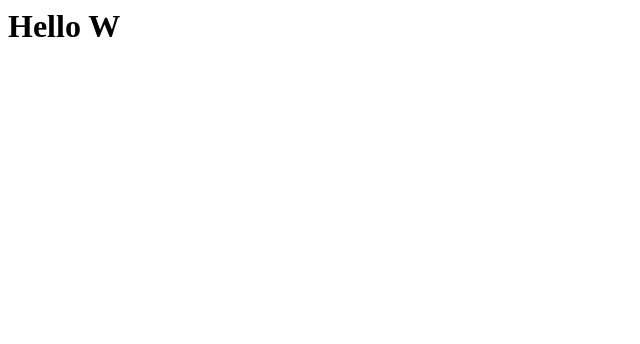
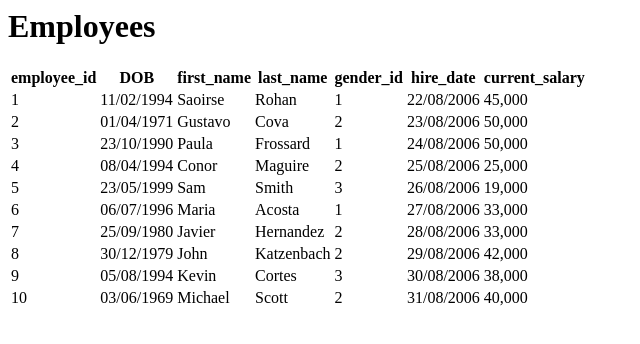
Before and after one commit to Sandraixchel/webdev_ca1, a plain HTML site: page EmployeesTable.html in a window 1280 px wide. Shown: the whole page, without its empty margins (0-640 px from the left). Drawn offline with Linux system fonts and the light colour scheme.

Commit message:
Employees Table Structure

```diff
--- a/EmployeesTable.html
+++ b/EmployeesTable.html
@@ -1,7 +1,113 @@
 <html>
+    <head>
+        <title>Employees Table</title>
+    </head>
     <body>
-        <h1>Hello W</h1>
-
-        <p></p>
+        <h1>Employees</h1>
+       <table>
+       <thead>
+        <tr>
+            <th> employee_id </th>
+            <th> DOB </th>
+            <th> first_name </th>
+            <th>last_name</th>
+            <th>gender_id</th>
+            <th>hire_date</th>
+            <th>current_salary</th>
+        </tr>
+    </thead>
+    <tbody>
+        <tr>
+            <td>1</td>
+            <td>11/02/1994</td>
+            <td>Saoirse </td>
+            <td>Rohan</td>
+            <td>1</td>
+            <td>22/08/2006</td>
+            <td>45,000 </td>
+        </tr>
+        <tr>
+            <td>2</td>
+            <td>01/04/1971</td>
+            <td>Gustavo</td>
+            <td>Cova</td>
+            <td>2</td>
+            <td>23/08/2006</td>
+            <td>50,000</td>
+        </tr>
+        <tr>
+            <td>3</td>
+            <td>23/10/1990</td>
+            <td>Paula</td>
+            <td>Frossard</td>
+            <td>1</td>
+            <td>24/08/2006</td>
+            <td>50,000</td>
+        </tr>
+        <tr>
+            <td>4</td>
+            <td>08/04/1994</td>
+            <td>Conor</td>
+            <td>Maguire</td>
+            <td>2</td>
+            <td>25/08/2006</td>
+            <td>25,000</td>
+        </tr>
+        <tr>
+            <td>5</td>
+            <td>23/05/1999</td>
+            <td>Sam</td>
+            <td>Smith</td>
+            <td>3</td>
+            <td>26/08/2006</td>
+            <td>19,000</td>
+        </tr>
+        <tr>
+            <td>6</td>
+            <td>06/07/1996</td>
+            <td>Maria</td>
+            <td>Acosta</td>
+            <td>1</td>
+            <td>27/08/2006</td>
+            <td>33,000</td>
+        </tr>
+        <tr>
+            <td>7</td>
+            <td>25/09/1980</td>
+            <td>Javier</td>
+            <td>Hernandez</td>
+            <td>2</td>
+            <td>28/08/2006</td>
+            <td>33,000</td>
+        </tr>
+        <tr>
+            <td>8</td>
+            <td>30/12/1979</td>
+            <td>John</td>
+            <td>Katzenbach</td>
+            <td>2</td>
+            <td>29/08/2006</td>
+            <td>42,000</td>
+        </tr>
+        <tr>
+            <td>9</td>
+            <td>05/08/1994</td>
+            <td>Kevin</td>
+            <td>Cortes</td>
+            <td>3</td>
+            <td>30/08/2006</td>
+            <td>38,000</td>
+        </tr>
+        <tr>
+            <td>10</td>
+            <td>03/06/1969</td>
+            <td>Michael</td>
+            <td>Scott</td>
+            <td>2</td>
+            <td>31/08/2006</td>
+            <td>40,000</td>
+        </tr>
+    </tbody>
+       </table>
     </body>
 </html>
```
